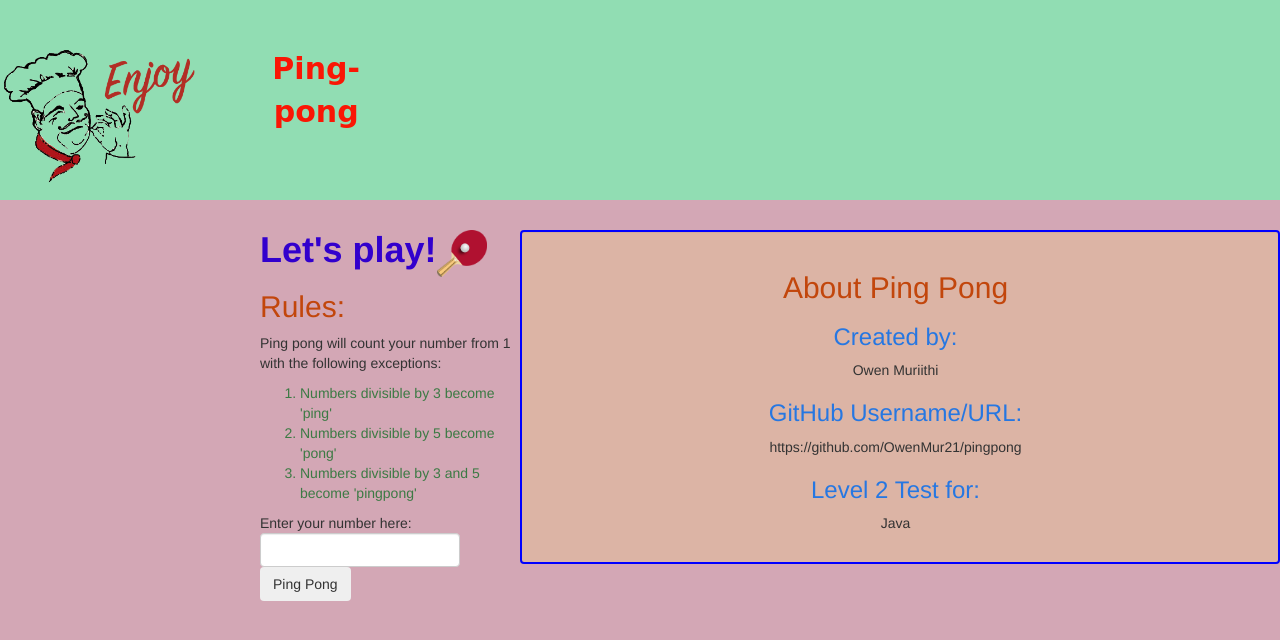
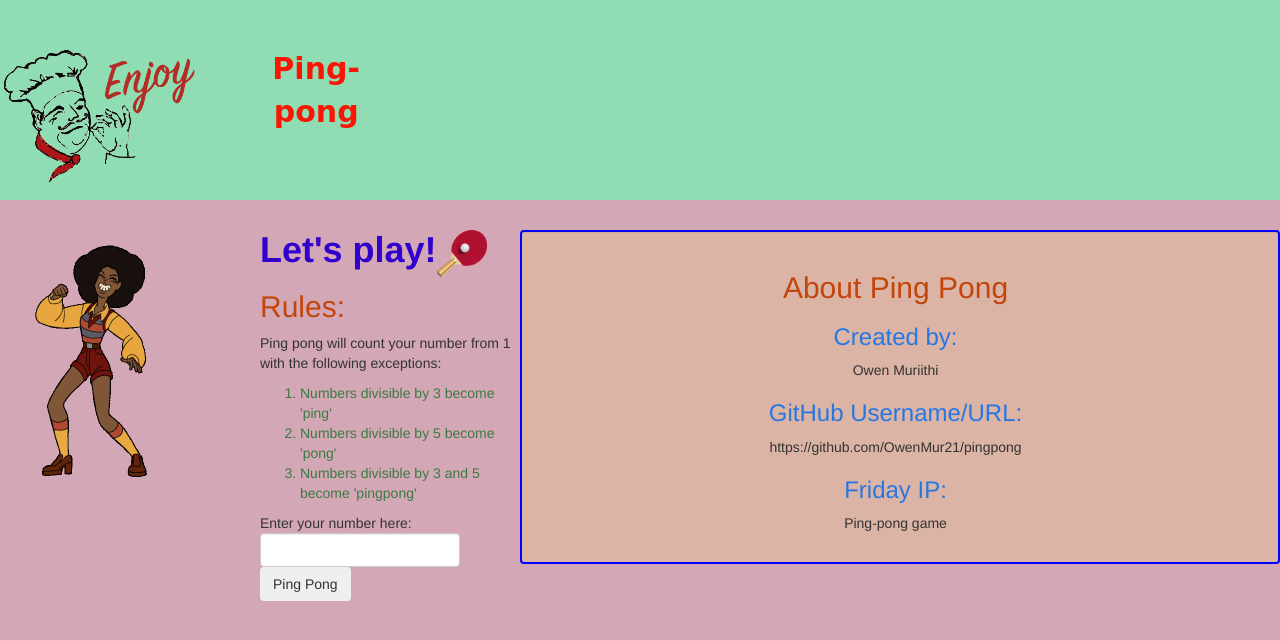
Before and after one commit to OwenMur21/pingpong, a plain HTML site: page index.html in a window 1280 px wide. Drawn offline with Linux system fonts and the light colour scheme; a web font is replaced by a local one.

Commit message:
Adds dancing girl

```diff
--- a/index.html
+++ b/index.html
@@ -21,9 +21,10 @@
     <p>Owen Muriithi</p>
     <h3>GitHub Username/URL:</h3>
     <p>https://github.com/OwenMur21/pingpong</p>
-    <h3>Level 2 Test for:</h3>
-    <p>Java</p>
+    <h3>Friday IP:</h3>
+    <p>Ping-pong game</p>
   </div>
+  <img id="black" src="img/black.gif">
   <div class="katikati">
     <h1 id="play">Let's play! <img id="bat" src="img/bat.png"></h1>
     <h2>Rules:</h2>
```
